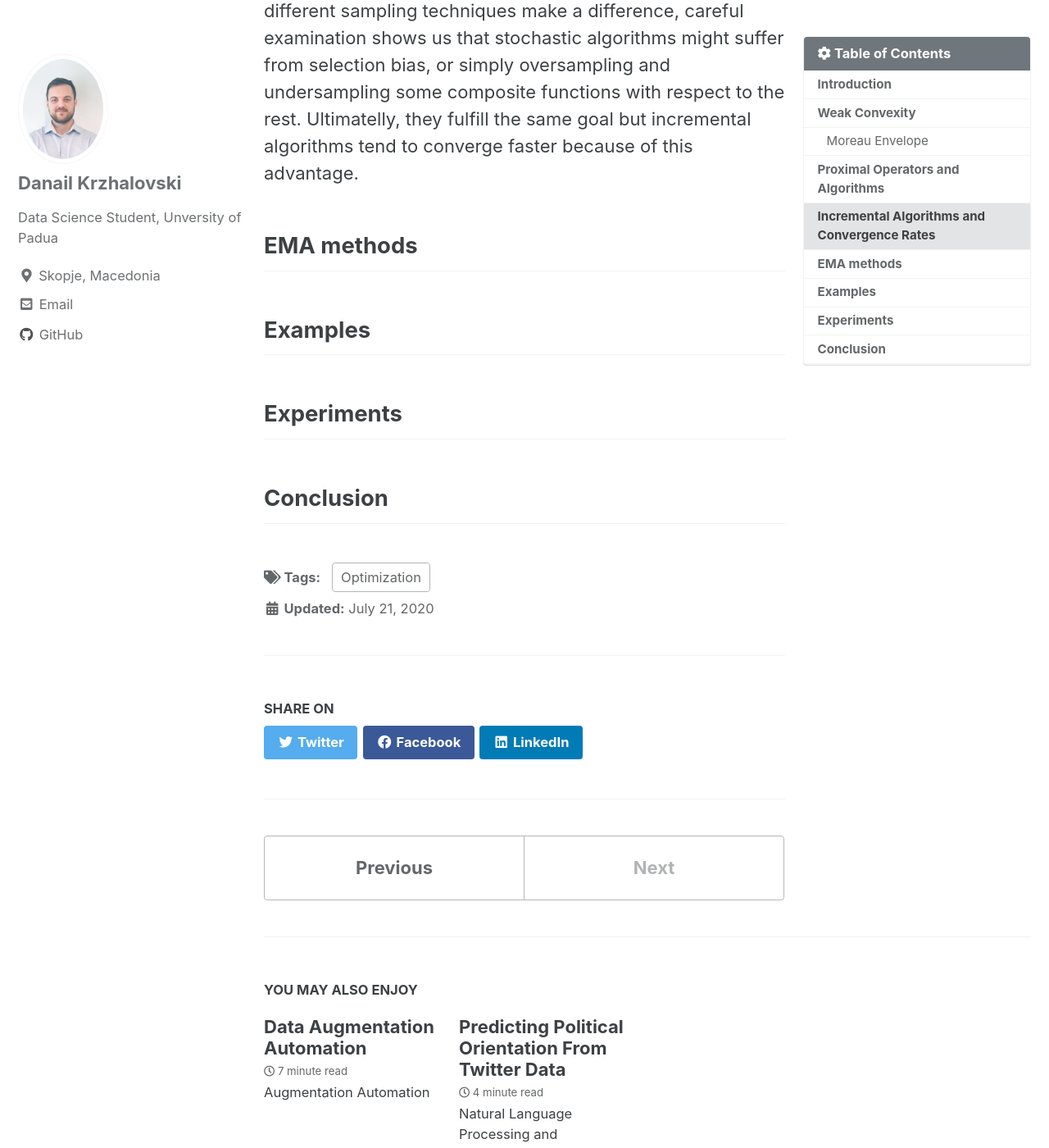
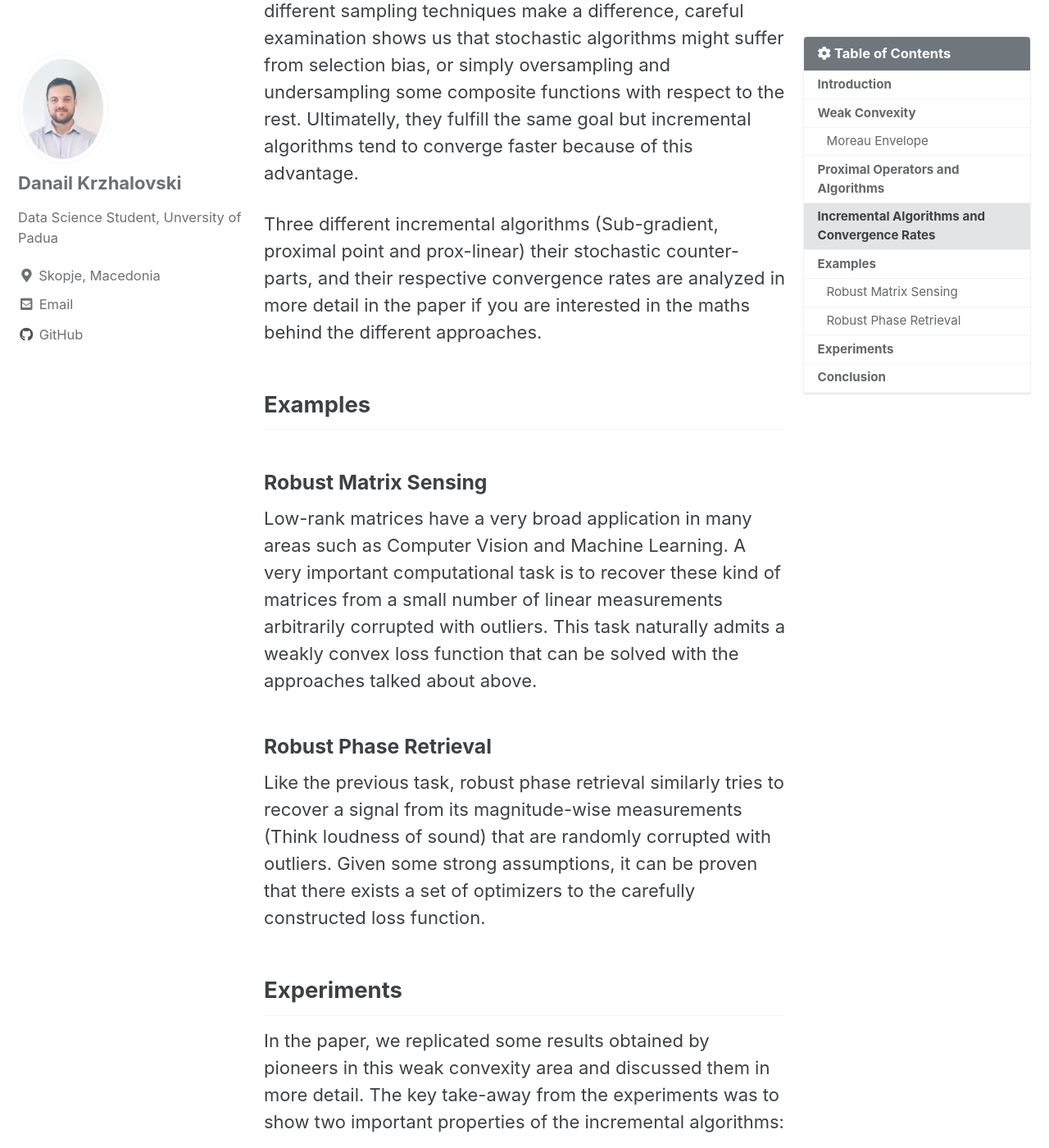
Before and after one commit to krzhalovski/krzhalovski.github.io, a Jekyll site: the page built from _posts/2020-07-21-Weakly-Convex-Optimization.md, in a window 1280 px wide and 1400 px high, scrolled down 3462 px. Shown: the whole window at 82% size. Built offline with Jekyll 4.4.1, drawn with Linux system fonts in a browser that asks for light colours; cached includes are drawn as plain includes; formulas are drawn with MathJax 3; some of the changed text lies outside the part shown.

Commit message:
Added content

```diff
--- a/_posts/2020-07-21-Weakly-Convex-Optimization.md
+++ b/_posts/2020-07-21-Weakly-Convex-Optimization.md
@@ -24,13 +24,13 @@ The Moreau Envelope is the surrogate measure that will enable us to exactly that
 ## Proximal Operators and Algorithms
 An important concept that is needed to understand the algorithms discussed in the paper is the proximal operator.
 
-The figure illustrates how the proximal operator works: the thick black line indicates the boundary of the domain of the convex function $f$. Applying the operator to the blue points moves them to the corresponding red points. The three points in the domain of the function stay in the domain and move towards the minimum of the function, while the other two move to the boundary of the domain and towards the minimum of the function. The parameter $\lambda$ controls the extent to which the proximal operator maps points towards the minimum of $f$.
+The figure illustrates how the proximal operator works: the thick black line indicates the boundary of the domain of the convex function $f$. Applying the operator to the blue points moves them to the corresponding red points. The three points in the domain of the function stay in the domain and move towards the minimum of the function, while the other two move to the boundary of the domain and towards the minimum of the function. The parameter $\lambda$ controls the extent to which the proximal operator maps points towards the minimum of $$f$$.
 
 <figure class="centerImage">
     <a href="/images/Weak_Convexity/Proximal.PNG"><img src="/images/Weak_Convexity/Proximal.PNG"></a>
 </figure>
 
-A proximal algorithm solves convex optimization problems using the proximal operators of the objective terms. For example, the proximal minimization algorithm, minimizes a convex function $f$ by repeatedly applying $prox_f$
+A proximal algorithm solves convex optimization problems using the proximal operators of the objective terms. For example, the proximal minimization algorithm, minimizes a convex function $$f$$ by repeatedly applying $$prox_f$$
 to some initial point.
 
 ## Incremental Algorithms and Convergence Rates
@@ -42,10 +42,20 @@ So the question is what are incremental algorithms? In short, if you know stocha
 
 Although not intuitive at first glance why would these different sampling techniques make a difference, careful examination shows us that stochastic algorithms might suffer from selection bias, or simply oversampling and undersampling some composite functions with respect to the rest. Ultimatelly, they fulfill the same goal but incremental algorithms tend to converge faster because of this advantage.
 
-## EMA methods
+Three different incremental algorithms (Sub-gradient, proximal point and prox-linear) their stochastic counter-parts, and their respective convergence rates are analyzed in more detail in the paper if you are interested in the maths behind the different approaches.
 
 ## Examples
+### Robust Matrix Sensing
+Low-rank matrices have a very broad application in many areas such as Computer Vision and Machine Learning. A very important computational task is to recover these kind of matrices from a small number of linear measurements arbitrarily corrupted with outliers. This task naturally admits a weakly convex loss function that can be solved with the approaches talked about above.
+
+### Robust Phase Retrieval
+Like the previous task, robust phase retrieval similarly tries to recover a signal from its magnitude-wise measurements (Think loudness of sound) that are randomly corrupted with outliers. Given some strong assumptions, it can be proven that there exists a set of optimizers to the carefully constructed loss function.
 
 ## Experiments
+In the paper, we replicated some results obtained by pioneers in this weak convexity area and discussed them in more detail. The key take-away from the experiments was to show two important properties of the incremental algorithms:
+
+1. Like stated before, incremental algorithms show superior convergence rates with regards to their stochastic counterparts and;
+2. Not covered in this post, incremental algorithms show better flexibility in the choice of hyperparameters which is really important to further the robustness of general algorithms.
 
 ## Conclusion
+In this brief post, and in-depth paper, we show the more recent advances in the weak convexity field, and in the field of optimization in general. These steps in defining a new set of weakly convex problems are the first of I think many in finding a general approach for solving non-convex problems in general.
```
